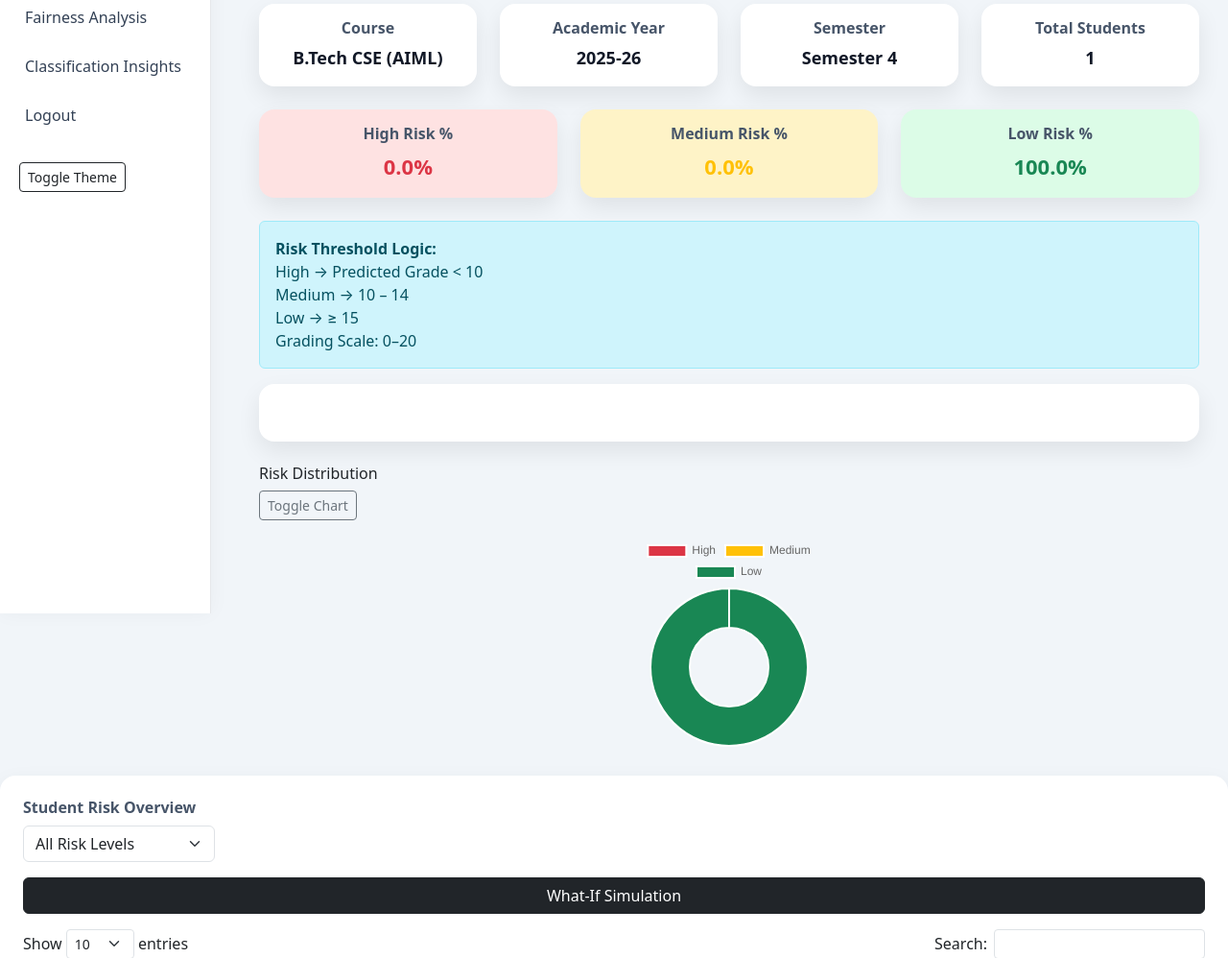
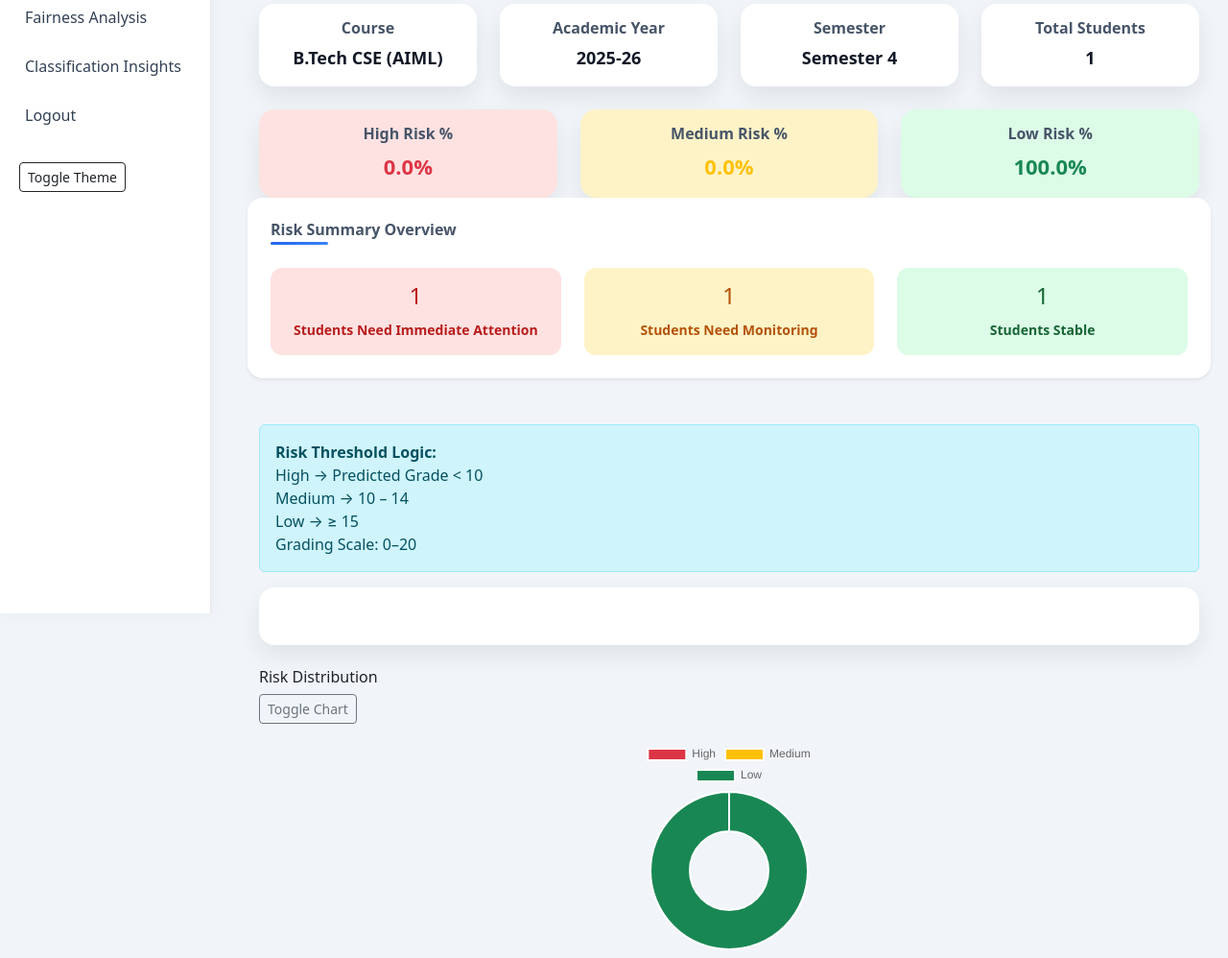
Before and after one commit to Nikki31Chaudhary/Prediciting-Student-Performance, a Flask app: template templates/dashboard.html in a window 1280 px wide. Shown: the part 161-1159 px from the top of the page at 96% size. Run offline with Flask 3, Linux system fonts and the light colour scheme; the template is opened without the code that fills it: most values are stand-ins (such as "Sample title", 1, 10 or a date in 2020); parts of the project's set-up code (start-up, migrations or seed data) failed here and were passed over; some libraries are stand-ins or nearby versions.

Commit message:
Implemented Risk Summary Cards

```diff
--- a/app.py
+++ b/app.py
@@ -90,7 +90,18 @@ def dashboard():
             "importance": importance.tolist()
         })
 
-    return render_template("dashboard.html", students=students)
+        # Risk Summary Counts
+        high_count = sum(1 for s in students if s["risk"] == "High")
+        medium_count = sum(1 for s in students if s["risk"] == "Medium")
+        low_count = sum(1 for s in students if s["risk"] == "Low")
+
+    return render_template(
+    "dashboard.html",
+    students=students,
+    high_count=high_count,
+    medium_count=medium_count,
+    low_count=low_count
+)
 
 # ---------------- MODEL INSIGHTS ----------------
 @app.route("/model-insights")
--- a/templates/dashboard.html
+++ b/templates/dashboard.html
@@ -217,6 +217,44 @@ body, .card, .sidebar, table, thead {
     background:#2563eb;
     color:white;
 }
+.section-title {
+    font-weight: 600;
+    position: relative;
+    display: inline-block;
+    padding-bottom: 6px;
+}
+
+.section-title::after {
+    content: "";
+    width: 60px;
+    height: 3px;
+    background: linear-gradient(90deg,#2563eb,#3b82f6);
+    position: absolute;
+    left: 0;
+    bottom: 0;
+    border-radius: 5px;
+}
+
+.risk-box {
+    padding: 15px;
+    border-radius: 12px;
+    font-weight: 600;
+}
+
+.high-box {
+    background: #fee2e2;
+    color: #b91c1c;
+}
+
+.medium-box {
+    background: #fef3c7;
+    color: #b45309;
+}
+
+.low-box {
+    background: #dcfce7;
+    color: #166534;
+}
 </style>
 </head>
 
@@ -310,6 +348,29 @@ body, .card, .sidebar, table, thead {
             <div class="kpi-number text-success" id="lowPercent">0%</div>
         </div>
     </div>
+    <div class="card p-4 mb-4 shadow-sm border-0">
+    <h6 class="section-title">Risk Summary Overview</h6>
+    <div class="row text-center mt-3">
+        <div class="col-md-4">
+            <div class="risk-box high-box">
+                <h4>{{ high_count }}</h4>
+                <small>Students Need Immediate Attention</small>
+            </div>
+        </div>
+        <div class="col-md-4">
+            <div class="risk-box medium-box">
+                <h4>{{ medium_count }}</h4>
+                <small>Students Need Monitoring</small>
+            </div>
+        </div>
+        <div class="col-md-4">
+            <div class="risk-box low-box">
+                <h4>{{ low_count }}</h4>
+                <small>Students Stable</small>
+            </div>
+        </div>
+    </div>
+</div>
 </div>
 
 <div class="alert alert-info">
```
